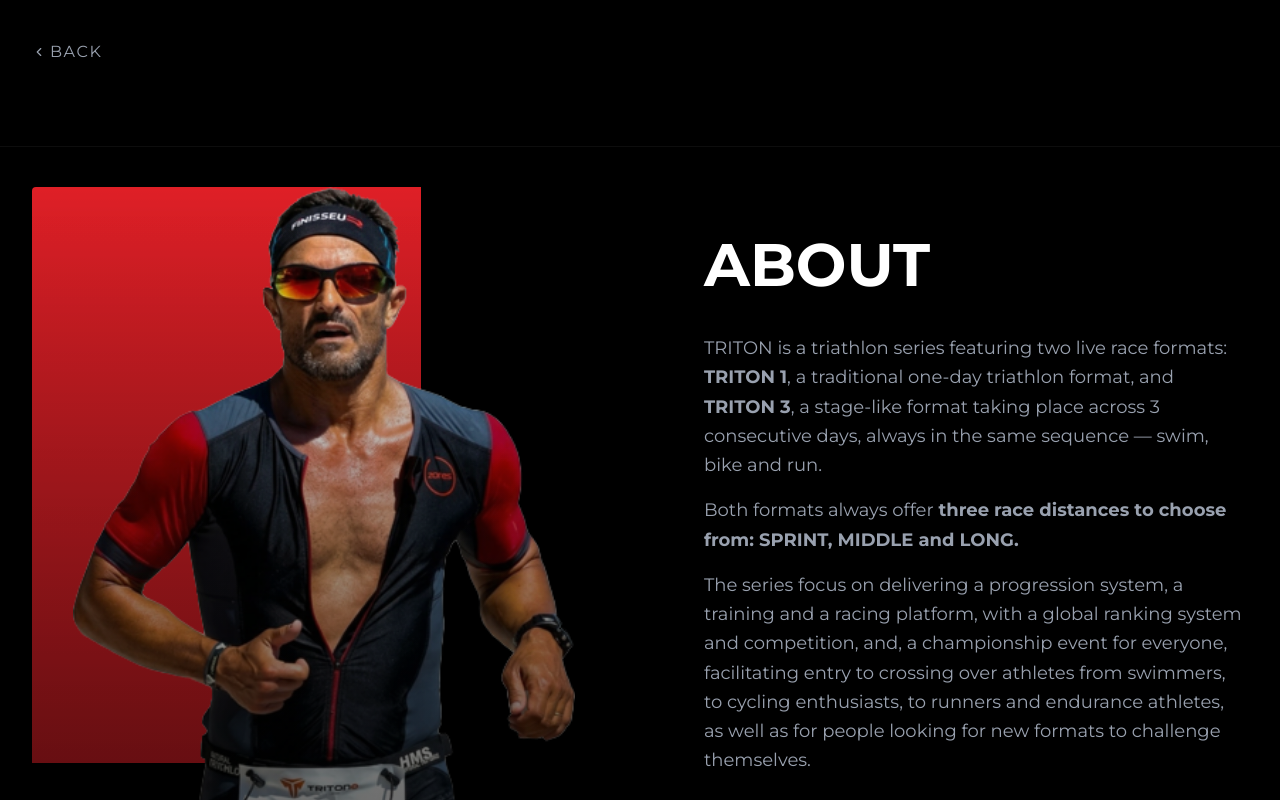
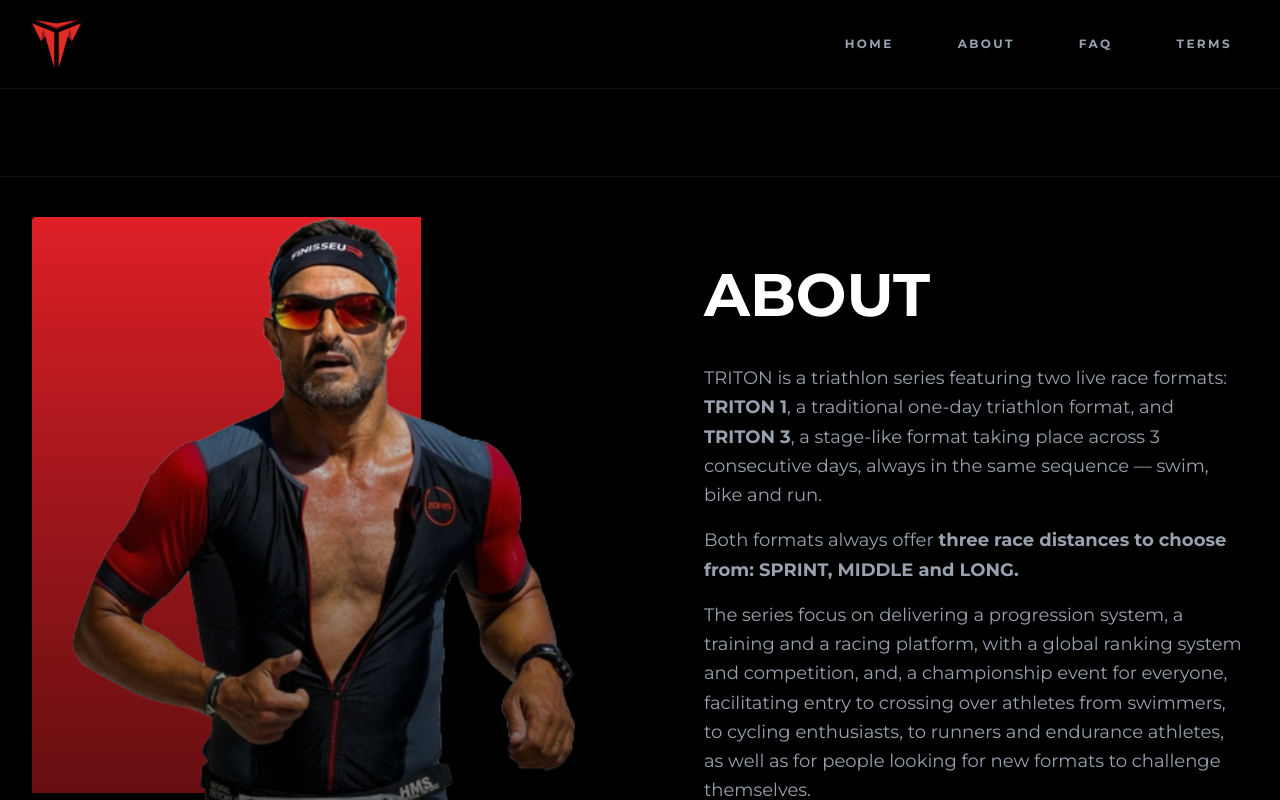
Before and after one commit to guerlak/triton-2026, a Next.js app: page /about in a window 1280 px wide. Shown: the top 800 px of the page. Built offline with nearby package versions, Linux system fonts and the light colour scheme.

Commit message:
feat: complete  page

```diff
--- /dev/null
+++ b/app/(info)/InfoNavbar.tsx
@@ -0,0 +1,90 @@
+"use client";
+
+import React, { useState, useEffect } from "react";
+import Link from "next/link";
+import Image from "next/image";
+import tritonLogo from "@/public/images/triton-ws-logo-01.png";
+import { Menu, X } from "lucide-react";
+
+const InfoNavbar = () => {
+  const [isOpen, setIsOpen] = useState(false);
+  const [isScrolled, setIsScrolled] = useState(false);
+
+  useEffect(() => {
+    const handleScroll = () => {
+      setIsScrolled(window.scrollY > 10);
+    };
+    window.addEventListener("scroll", handleScroll);
+    return () => window.removeEventListener("scroll", handleScroll);
+  }, []);
+
+  const navItems = [
+    { name: "Home", href: "/" },
+    { name: "About", href: "/about" },
+    { name: "FAQ", href: "/faq" },
+    { name: "Terms", href: "/terms-and-conditions" },
+
+  ];
+
+  return (
+    <nav className={`fixed top-0 left-0 w-full z-[100] transition-all duration-300 border-b ${isScrolled || isOpen
+        ? "bg-black/95 backdrop-blur-md border-white/10 py-3"
+        : "bg-black/60 backdrop-blur-sm border-white/5 py-5"
+      }`}>
+      <div className="max-w-7xl mx-auto px-4 sm:px-6 lg:px-8">
+        <div className="flex items-center justify-between">
+          {/* Logo */}
+          <Link href="/" className="shrink-0 transition-transform active:scale-95">
+            <Image
+              src={tritonLogo}
+              alt="Triton World Series"
+              width={120}
+              height={60}
+              className="w-auto h-10 md:h-12"
+            />
+          </Link>
+
+          {/* Desktop Nav */}
+          <div className="hidden md:flex items-center gap-8">
+            {navItems.map((item) => (
+              <Link
+                key={item.name}
+                href={item.href}
+                className="text-xs font-black uppercase tracking-[0.2em] text-gray-400 hover:text-white hover:bg-white/5 px-4 py-2 rounded-lg transition-all"
+              >
+                {item.name}
+              </Link>
+            ))}
+          </div>
+
+          {/* Mobile Menu Button */}
+          <button
+            onClick={() => setIsOpen(!isOpen)}
+            className="md:hidden text-white p-2 hover:bg-white/10 rounded-lg transition-colors"
+          >
+            {isOpen ? <X size={24} /> : <Menu size={24} />}
+          </button>
+        </div>
+      </div>
+
+      {/* Mobile Menu Overlay */}
+      <div className={`md:hidden fixed inset-0 top-[60px] bg-black/98 backdrop-blur-2xl transition-all duration-500 overflow-hidden ${isOpen ? "h-screen opacity-100" : "h-0 opacity-0 pointer-events-none"
+        }`}>
+        <div className="px-6 py-12 flex flex-col gap-6 items-center">
+          {navItems.map((item) => (
+            <Link
+              key={item.name}
+              href={item.href}
+              onClick={() => setIsOpen(false)}
+              className="text-2xl font-black uppercase tracking-widest text-white hover:text-triton-red transition-colors"
+            >
+              {item.name}
+            </Link>
+          ))}
+        </div>
+      </div>
+    </nav>
+  );
+};
+
+export default InfoNavbar;
--- a/app/(info)/about/NumerologySection.tsx
+++ b/app/(info)/about/NumerologySection.tsx
@@ -88,7 +88,8 @@
 
           {/* Text Side */}
           <div className="order-1 lg:order-2">
-            <div className="inline-flex items-center gap-2 px-4 py-1.5 rounded-full bg-white/5 border border-white/10 text-gray-400 text-[10px] font-black uppercase tracking-widest mb-6">
+            <div className="inline-flex items-center gap-2 px-4 py-1.5 rounded-full bg-white/5 border
+             border-white/10 text-gray-400 text-[10px] font-black uppercase tracking-widest mb-6">
               TRITON DNA
             </div>
 
@@ -118,7 +119,7 @@
                 global events..
               </p>
 
-              <div className="grid grid-cols-2 md:grid-cols-3 gap-4 pt-4">
+              {/* <div className="grid grid-cols-2 md:grid-cols-3 gap-4 pt-4">
                 <div className="flex flex-col">
                   <span className="text-white font-black text-xl">
                     DISTANCES
@@ -139,7 +140,7 @@
                     Global Alignment
                   </span>
                 </div>
-              </div>
+              </div> */}
             </div>
           </div>
         </div>
--- a/app/(info)/about/page.tsx
+++ b/app/(info)/about/page.tsx
@@ -15,7 +15,6 @@
       <NumerologySection />
       <PauloSection />
       <HistorySection />
-
     </main>
   );
 }
--- a/app/(info)/layout.tsx
+++ b/app/(info)/layout.tsx
@@ -1,28 +1,11 @@
-import Link from "next/link";
-import { ChevronLeft } from "lucide-react";
+import InfoNavbar from "./InfoNavbar";
 
 export default function InfoLayout({ children }: { children: React.ReactNode }) {
     return (
-        <div className="bg-black ">
-            {/* Navigation Bar for Info Pages */}
-            <div className="pt-10 bg-black/50 backdrop-blur-sm">
-                <div className="max-w-7xl mx-auto px-4 sm:px-6 lg:px-8">
-                    <Link
-                        href="/"
-                        className="inline-flex
-                        items-center
-                        text-md uppercase
-                        tracking-widest text-gray-400
-                         hover:text-triton-red
-                         transition-all
-                         duration-300 group"
-                    >
-                        <ChevronLeft size={14} className="mr-1 group-hover:-translate-x-1 transition-transform" />
-                        Back
-                    </Link>
-                </div>
-            </div>
-            <div className="flex-1 pb-10">
+        <div className="bg-black min-h-screen flex flex-col">
+            <InfoNavbar />
+            {/* Top padding to account for fixed navbar */}
+            <div className="flex-1 pt-24 pb-20">
                 {children}
             </div>
         </div>
--- a/app/components/CalendarSection.tsx
+++ b/app/components/CalendarSection.tsx
@@ -27,7 +27,7 @@
           </div>
           <div className="md:text-right">
             <p className="text-xl font-bold text-white">
-              4 RACES • 3 COUNTRIES
+              GET READY TO RACE
             </p>
             <p className="text-gray-400 text-sm mb-2">+30 nationalities competing</p>
             <Link href="/triton-events" className="text-triton-red text-md font-bold uppercase hover:opacity-75">
--- a/app/components/CountDownSection.tsx
+++ b/app/components/CountDownSection.tsx
@@ -150,7 +150,7 @@
             >
               {/* Text Content */}
               <div className="">
-                <div className="flex justify-center lg:justify-start items-center gap-2 px-4 py-1.5 rounded-full
+                <div className="inline-flex justify-center lg:justify-start items-center gap-2 px-4 py-1.5 rounded-full
                 bg-triton-red/20 border border-triton-red/30 text-triton-red text-xs font-black uppercase
                 tracking-widest mb-6">
                   <Timer size={14} className="animate-pulse" />
--- a/app/components/ShopSection.tsx
+++ b/app/components/ShopSection.tsx
@@ -75,7 +75,7 @@
             <div className="inline-flex items-center gap-2 bg-triton-red px-4 py-1.5 rounded-full
              text-white text-[10px] font-black uppercase tracking-widest mb-6">
               <TabletSmartphone size={12} />
-              Triton App
+              WEB App
             </div>
 
             <div className="mt-50">
@@ -85,11 +85,11 @@
               </h2>
 
               <p className="text-gray-300 text-lg md:text-md leading-relaxed mb-10 max-w-lg">
-                Elevate Your Experience.
+                Save it in your screen<br></br> and use it like an app.
               </p>
 
               <a className="inline-flex bg-white hover:bg-triton-red text-black hover:text-white font-black py-2 px-5 rounded-none items-center justify-center gap-3 uppercase tracking-widest transition-all duration-300">
-                <span className="text-xs sm:text-sm">Download the App</span>
+                <span className="text-xs sm:text-sm">Use the App</span>
                 <ArrowUpRight
                   size={18}
                   className="group-hover:translate-x-1 group-hover:-translate-y-1 transition-transform"
--- a/app/lib/getDictionary.ts
+++ /dev/null
@@ -1,19 +0,0 @@
-import 'server-only';
-
-type Dictionary = Record<string, any>;
-
-const dictionaries: Record<string, () => Promise<Dictionary>> = {
-  en: () => import('../../dictionaries/en.json').then(m => m.default),
-  pt: () => import('../../dictionaries/pt.json').then(m => m.default),
-};
-
-export async function getDictionary(locale: string): Promise<Dictionary> {
-  const dictionary = dictionaries[locale as keyof typeof dictionaries];
-
-  if (!dictionary) {
-    console.warn(`Dictionary for locale "${locale}" not found, falling back to "en"`);
-    return dictionaries.en();
-  }
-
-  return dictionary();
-}
--- /dev/null
+++ b/app/ui/HeadLine.tsx
@@ -0,0 +1,20 @@
+import React from "react";
+
+interface HeadLineProps {
+    text1: string;
+    text2: string;
+}
+
+export default function HeadLine({ text1, text2 }: HeadLineProps) {
+    return (
+        <div className="max-w-7xl mx-auto px-4 sm:px-6 lg:px-8 py-12">
+            <h2 className="text-triton-red font-bold tracking-widest uppercase mb-2 font-sans">
+                {text1}
+            </h2>
+            <h2 className="text-3xl md:text-5xl font-black uppercase text-white leading-tight mb-6 font-sans">
+                {text2}
+            </h2>
+
+        </div>
+    );
+}
```
Also changed, not shown: app/(info)/about/PauloSection.tsx (+7 -7 lines), app/ranking/RankingPageClient.tsx (+5 -6 lines), app/ranking/page.tsx (+35 -2 lines).
